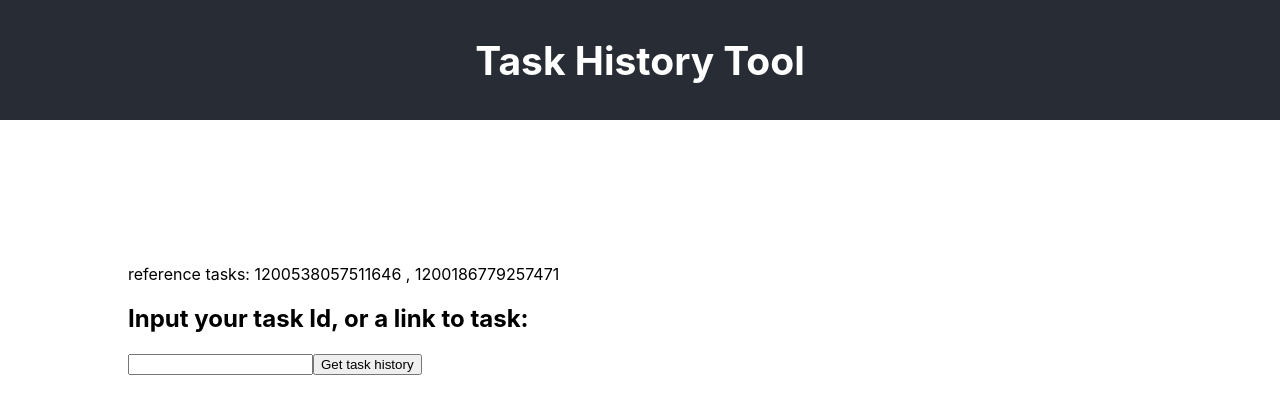
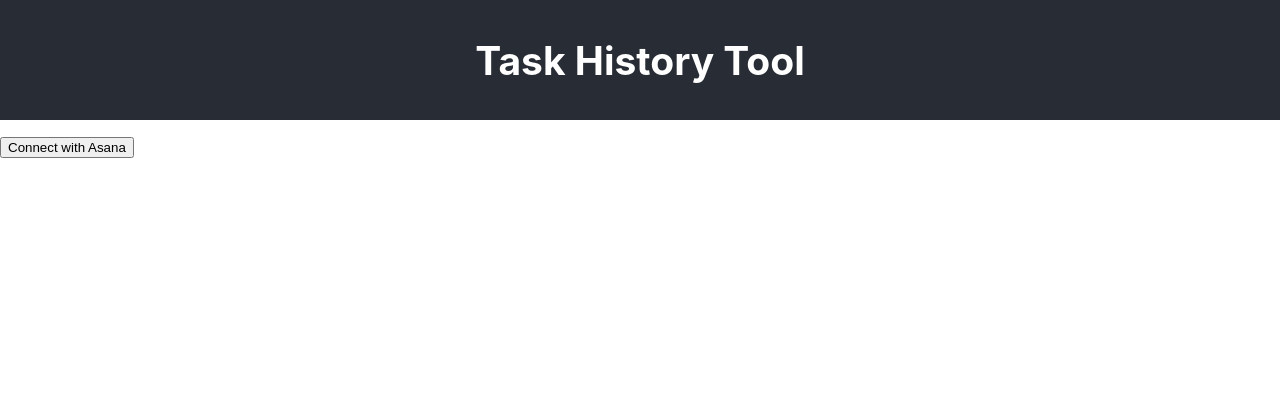
Before and after one commit to Asana-Technical-Services/task-history, a React (Create React App) app: page / in a window 1280 px wide. Shown: the top 414 px of the page. Built offline with nearby package versions, Linux system fonts and the light colour scheme.

Commit message:
testing default Oauth

```diff
--- a/src/App.tsx
+++ b/src/App.tsx
@@ -1,4 +1,5 @@
 import "./App.css";
+import { Login } from "./components/Login";
 import MainContainer from "./components/MainContainer";
 
 function App() {
@@ -7,7 +8,7 @@ function App() {
       <header className="App-header">
         <h2> Task History Tool </h2>
       </header>
-      <MainContainer />
+      <Login />
     </div>
   );
 }
--- a/src/components/Login.tsx
+++ b/src/components/Login.tsx
@@ -1,9 +1,49 @@
+import { useState } from "react";
+import asana from "asana";
+
 export function Login() {
+  const [userName, setUserName] = useState("");
+
   const redirect = () => {
-    window.location.href = "redirecturl";
+    /**
+     * Fill in this client ID before using the app.
+     */
+    var CLIENT_ID = "1200754514360823";
+    var REDIRECT_URI =
+      "https://app.asana.com/-/oauth_authorize?response_type=code&client_id=1200754514360823&redirect_uri=https%3A%2F%2Ftask-history.glitch.me";
+
+    // Create a client.
+    var client = asana.Client.create({
+      clientId: CLIENT_ID,
+      // By default, the redirect URI is the current URL, so for this example
+      // we don't actually have to pass it. We do anyway to show that you can.
+      redirectUri: REDIRECT_URI,
+    });
+
+    // Configure the way we want to use Oauth. This auto-detects that we're
+    // in a browser and so defaults to the redirect flow, which we want.
+    client.useOauth();
+
+    // Now call `authorize` to get authorization. If the Oauth token
+    // is already in the URL, it will pull it out and proceed. Otherwise it
+    // will redirect to Asana.
+    client
+      .authorize()
+      .then(function () {
+        // The client is authorized! Make a simple request.
+        return client.users.me().then(function (me) {
+          setUserName(me.name);
+        });
+      })
+      .catch(function (err) {
+        console.log("err ", err);
+        setUserName("error");
+      });
   };
+
   return (
     <div>
+      <p>{userName}</p>
       <button onClick={redirect}>Connect with Asana</button>
     </div>
   );
```
